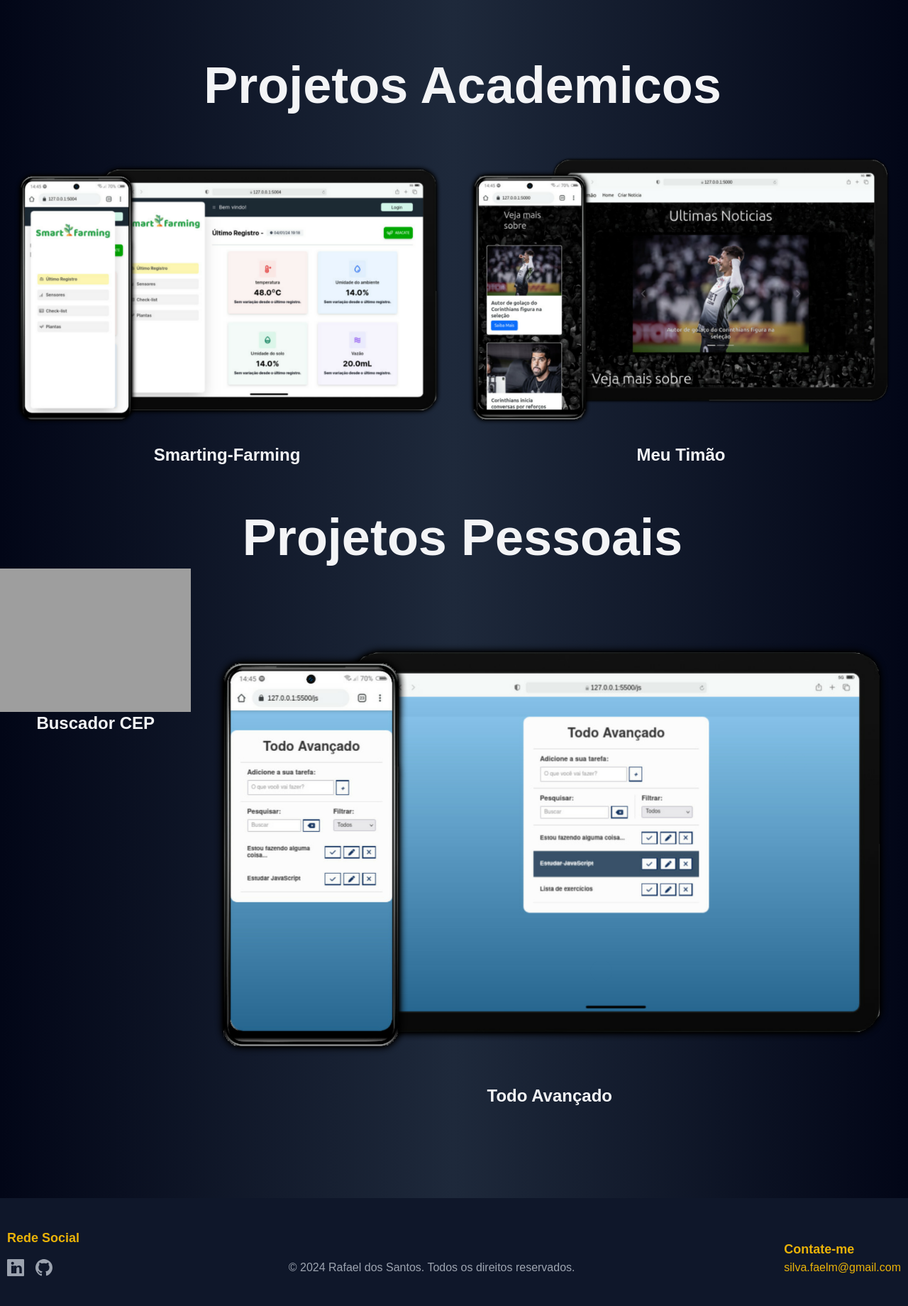
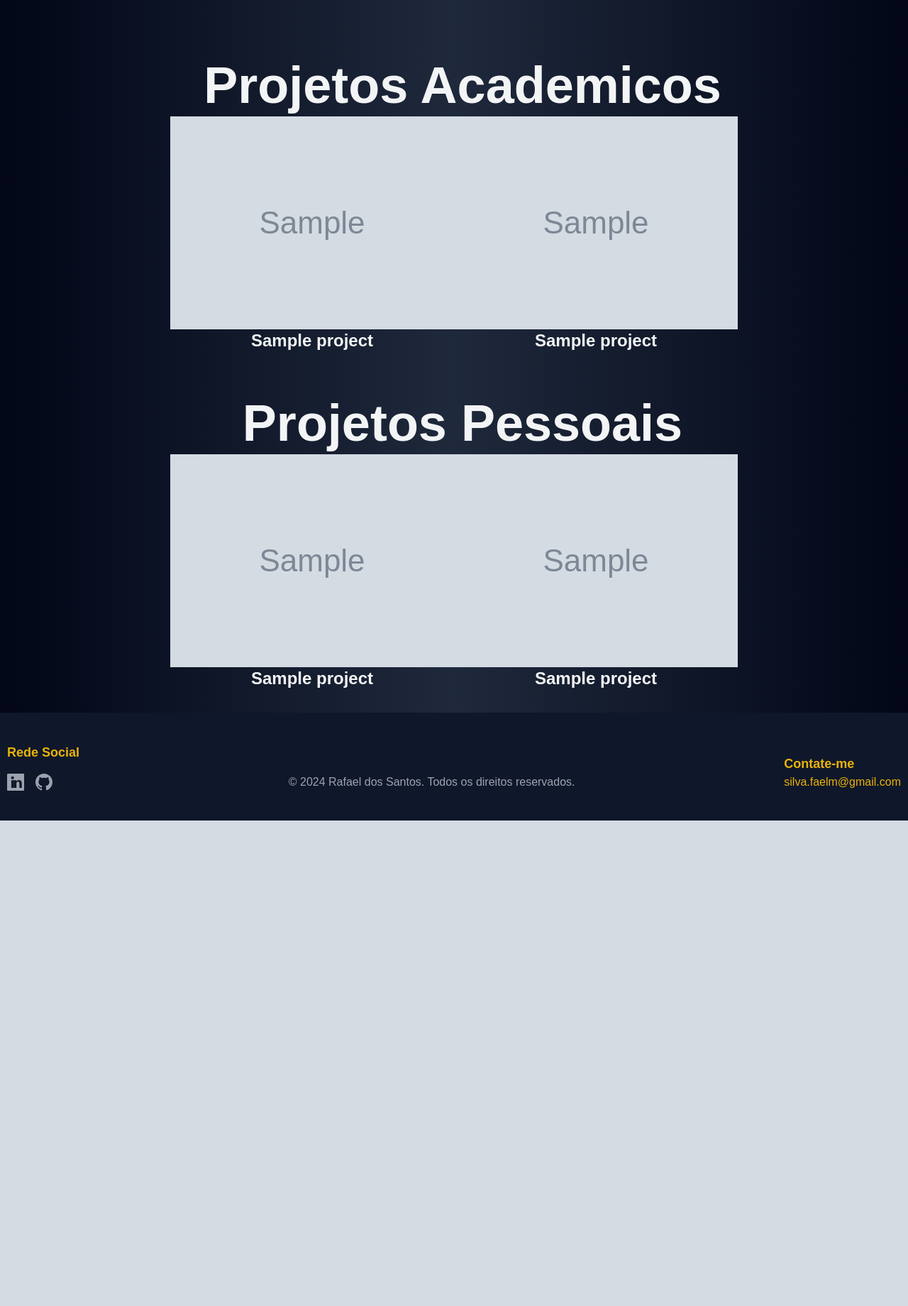
Before and after one commit to FaelSantoss/portfolio_digital, a Flask app: template src/ui/templates/projects/index.html in a window 1280 px wide. Shown: the whole page at 71% size. After the commit the page ends 1156 px from the top, so only its background shows below. Run offline with Flask 3, Linux system fonts and the light colour scheme; the template is opened without the code that fills it: most values are stand-ins (such as "Sample title", 1, 10 or a date in 2020); grey boxes marked "Sample" are stand-in pictures; style sheets or scripts are compiled from the project's sources; grey boxes are pictures that could not be loaded.

Commit message:
home page of projects created from database information

```diff
--- a/src/ui/templates/projects/index.html
+++ b/src/ui/templates/projects/index.html
@@ -9,27 +9,35 @@
 <h1 class="text-7xl text-center md:text-7xl font-bold text-gray-100 mb-2 mt-16 ml-6">Projetos Academicos</h1>
 <div class="flex items-start justify-center">
     <div>
-        <img src="{{ url_for('static', filename='imgs/smartfarming.png')}}" alt="Imagem"
-        class="object-cover"/>
-        <h1 class="text-gray-100 text-2xl font-bold w-full text-center">Smarting-Farming</h1>
+        <a href="{{ projects_url[0] }}">
+            <img src="{{ url_for('static', filename='imgs/') + projects[0].img}}" alt="Imagem"
+            class="object-cover"/>
+            <h1 class="text-gray-100 text-2xl font-bold w-full text-center">{{projects[0].title}}</h1>
+        </a>
     </div>
     <div>
-        <img src="{{ url_for('static', filename='imgs/meutimao.png')}}" alt="Imagem"
-        class="object-cover" />
-        <h1 class="text-gray-100 text-2xl font-bold w-full text-center">Meu Timão</h1>
+        <a href="{{ projects_url[1] }}">
+            <img src="{{ url_for('static', filename='imgs/') + projects[1].img}}" alt="Imagem"
+            class="object-cover" />
+            <h1 class="text-gray-100 text-2xl font-bold w-full text-center">{{projects[1].title}}</h1>
+        </a>
     </div>
 </div>
 <h1 class="text-7xl text-center md:text-7xl font-bold text-gray-100 mb-2 mt-16 ml-6">Projetos Pessoais</h1>
-<div class="flex items-start justify-center mb-32">
+<div class="flex items-start justify-center">
     <div>
-        <img src="{{ url_for('static', filename='imgs/buscacep.png')}}" alt="Imagem"
-        class="object-cover"/>
-        <h1 class="text-gray-100 text-2xl font-bold w-full text-center">Buscador CEP</h1>
+        <a href="{{ projects_url[2] }}">
+            <img src="{{ url_for('static', filename='imgs/') + projects[2].img}}" alt="Imagem"
+            class="object-cover"/>
+            <h1 class="text-gray-100 text-2xl font-bold w-full text-center">{{projects[2].title}}</h1>
+        </a>
     </div>
     <div>
-        <img src="{{ url_for('static', filename='imgs/todolist.png')}}" alt="Imagem"
-        class="object-cover" />
-        <h1 class="text-gray-100 text-2xl font-bold w-full text-center">Todo Avançado</h1>
+        <a href="{{ projects_url[3] }}">
+            <img src="{{ url_for('static', filename='imgs/') + projects[3].img}}" alt="Imagem"
+            class="object-cover" />
+            <h1 class="text-gray-100 text-2xl font-bold w-full text-center">{{projects[3].title}}</h1>
+        </a>
     </div>
 </div>
 {% include 'components/footer.html' %}
```
